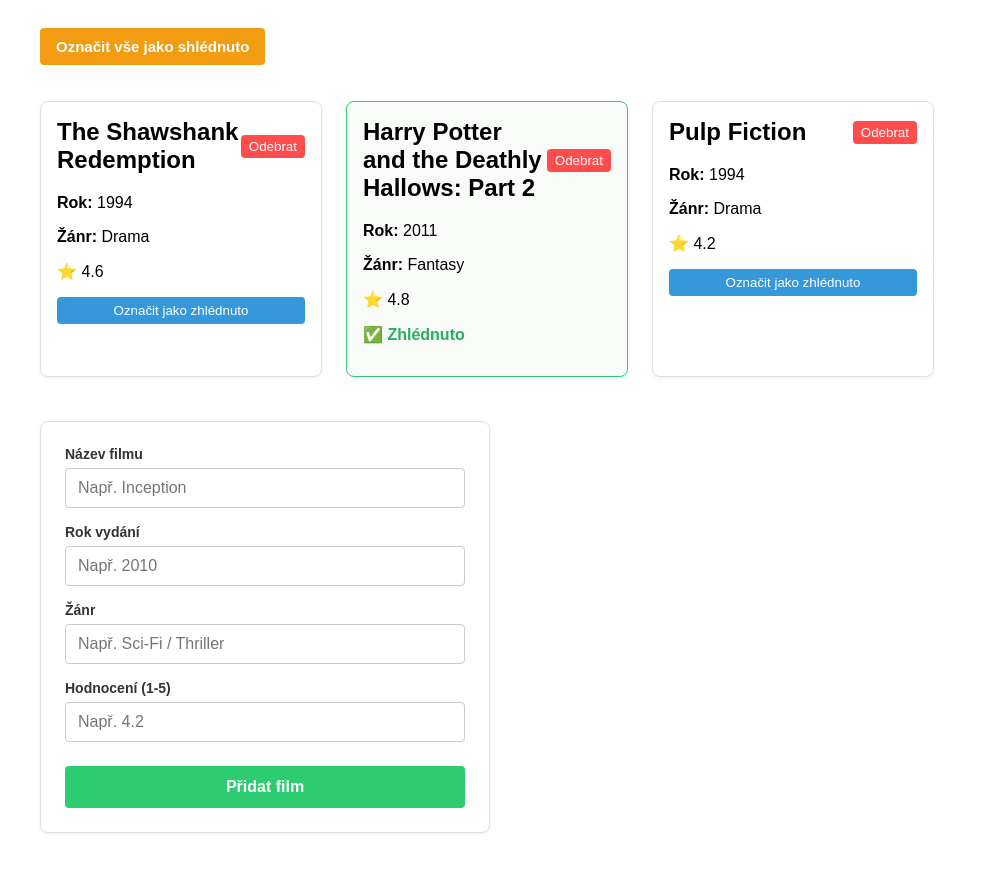
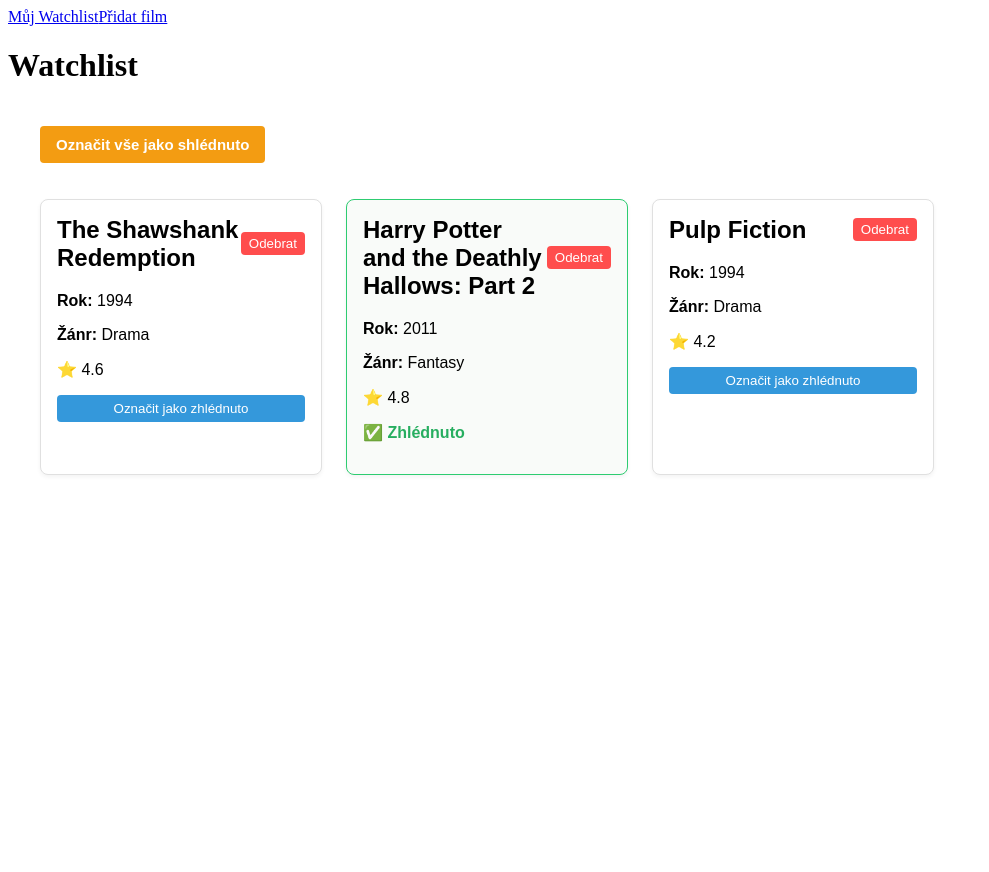
Before and after one commit to pydt00/react-project-pydt00, a React (Vite) app: page / in a window 1280 px wide. Shown: the top 872 px of the page, without its empty margins (0-989 px from the left). After the commit the page ends 800 px from the top, so only its background shows below. Built offline with nearby package versions, Linux system fonts and the light colour scheme.

Commit message:
feat: watchlist a pridani filmu rozdeleno na podstranky

```diff
--- a/src/App.tsx
+++ b/src/App.tsx
@@ -1,11 +1,23 @@
-import FilmList from "./components/FilmList";
+import { Routes, Route, Link, NavLink } from 'react-router-dom';
+import FilmsPage from "./pages/FilmsPage";
+import AddFilmPage from "./pages/AddFilmPage";
 
 /* Stylingová metoda: CSS Modules */
 
 export default function App() {
   return (
     <>
-      <FilmList/>
+      <nav>
+        <NavLink to="/" end className={({ isActive }) => isActive ? 'active' : ''}>
+          Můj Watchlist
+        </NavLink>
+        <NavLink to="/form">Přidat film</NavLink>
+      </nav>
+
+      <Routes>
+        <Route path="/" element={<FilmsPage />} />
+        <Route path="/form" element={<AddFilmPage />} />
+      </Routes>
     </>
   );
 }
--- a/src/components/FilmList.tsx
+++ b/src/components/FilmList.tsx
@@ -1,7 +1,6 @@
 import FilmCard from '@/components/FilmCard.tsx';
 import { WatchlistContext } from '@/context/WatchlistProvider.tsx';
 import { useContext } from 'react';
-import AddFilmForm from './AddFilmForm';
 import styles from "./FilmList.module.css";
 
 export default function FilmList() {
@@ -19,8 +18,6 @@
                     <FilmCard key={film.title} film={film} onToggle={toggleWatched}/>
                 ))}
             </div>
-
-            <AddFilmForm/>
         </div>
     );
 }
--- /dev/null
+++ b/src/pages/AddFilmPage.tsx
@@ -0,0 +1,9 @@
+import AddFilmForm from "@/components/AddFilmForm";
+
+export default function AddFilmPage() {
+    return (
+        <>
+            <AddFilmForm/>
+        </>
+    );
+}
--- /dev/null
+++ b/src/pages/FilmsPage.tsx
@@ -0,0 +1,10 @@
+import FilmList from "@/components/FilmList";
+
+export default function FilmsPage() {
+    return (
+        <>
+            <h1>Watchlist</h1>
+            <FilmList/>
+        </>
+    );
+}
```
Also changed, not shown: src/main.tsx (+4 -3 lines).
